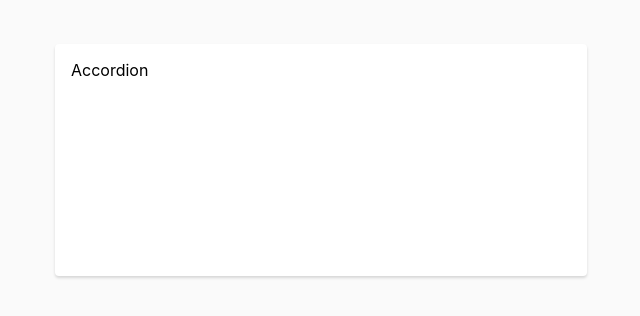
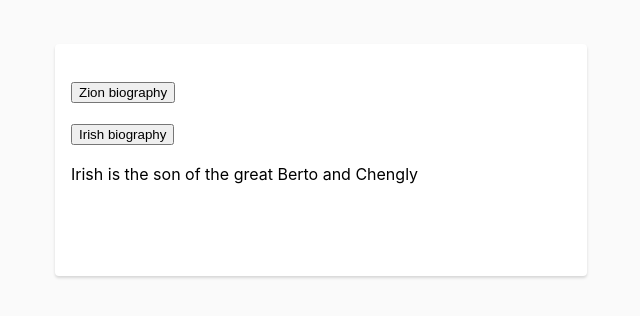
Before and after one commit to denniscual/react-components-a11y, a React (Create React App) app: page / in a window 1280 px wide. Shown: the top 316 px of the page, without its empty margins (319-959 px from the left). Built offline with nearby package versions, Linux system fonts and the light colour scheme.

Commit message:
feat(tabbed-accordion): creating tabbed accordion

```diff
--- a/src/App.tsx
+++ b/src/App.tsx
@@ -1,12 +1,45 @@
 import React from 'react'
 import styles from './App.module.css'
-import { Accordion } from './components/Accordion'
+import { TabbedAccordion } from './components/Accordion'
 
 function App() {
   return (
     <div className={styles.Container}>
       <div className={styles.Content}>
-        <Accordion />
+        <TabbedAccordion activeIdx={1}>
+          <TabbedAccordion.Item idx={0}>
+            <h3>
+              <TabbedAccordion.Button
+                id="accordion-button-zion"
+                aria-controls="accordion-panel-zion"
+              >
+                Zion biography
+              </TabbedAccordion.Button>
+            </h3>
+            <TabbedAccordion.Panel
+              id="accordion-panel-zion"
+              aria-labelledby="accordion-button-zion"
+            >
+              <p>Zion is the son of the great Irish and Dennis</p>
+            </TabbedAccordion.Panel>
+          </TabbedAccordion.Item>
+          <TabbedAccordion.Item idx={1}>
+            <h3>
+              <TabbedAccordion.Button
+                id="accordion-button-irish"
+                aria-controls="accordion-panel-irish"
+              >
+                Irish biography
+              </TabbedAccordion.Button>
+            </h3>
+            <TabbedAccordion.Panel
+              id="accordion-panel-irish"
+              aria-labelledby="accordion-button-irish"
+            >
+              <p>Irish is the son of the great Berto and Chengly</p>
+            </TabbedAccordion.Panel>
+          </TabbedAccordion.Item>
+        </TabbedAccordion>
       </div>
     </div>
   )
--- a/src/components/Accordion.tsx
+++ b/src/components/Accordion.tsx
@@ -1,8 +1,108 @@
 import React from 'react'
 import styles from './Accordion.module.css'
 
-function Accordion() {
-  return <div>Accordion</div>
+/**
+ * This module must expose a single Object which has Components `Group`, `Item`, `Button`, and `Panel`.
+ *
+ * `Group` returns a `div` element without a role and has Accordion Context.
+ * */
+
+/**
+ * What we gonna do is to have 2 types of Accordion. The "tabbed" and "multiselect".
+ * */
+
+/**
+ * WAI-ARIA Accordion specs - https://www.w3.org/TR/wai-aria-practices-1.2/#accordion
+ * */
+
+// ---------------------------------------- //
+// ---------------------------------------- //
+// Tabbed
+// -----------------------------------------//
+// -----------------------------------------//
+
+const TabbedAccordionContext = React.createContext<
+  [number, React.Dispatch<React.SetStateAction<number>>] | undefined
+>(undefined)
+
+function useTabbedAccordionCtx() {
+  const ctx = React.useContext(TabbedAccordionContext)
+  if (typeof ctx === 'undefined') {
+    throw new Error(
+      `Consuming "TabbedAccordionContext" outside its "Provider" can lead to error.`
+    )
+  }
+  return ctx
 }
 
-export { Accordion }
+const AccordionItemContext = React.createContext<number | undefined>(undefined)
+
+function useAccordionItemCtx() {
+  const ctx = React.useContext(AccordionItemContext)
+  if (typeof ctx === 'undefined') {
+    throw new Error(
+      `Consuming "AccordionItemContext" outside its "Provider" can lead to error.`
+    )
+  }
+  return ctx
+}
+
+type AccordionItemProps = React.PropsWithChildren<{ idx: number }>
+
+function AccordionItem({ idx, children }: AccordionItemProps) {
+  return (
+    <AccordionItemContext.Provider value={idx}>
+      {children}
+    </AccordionItemContext.Provider>
+  )
+}
+
+function AccordionButton(props: JSX.IntrinsicElements['button']) {
+  const accordionItemCtx = useAccordionItemCtx()
+  const [activeIdx, setActiveIdx] = useTabbedAccordionCtx()
+
+  const isActive = accordionItemCtx === activeIdx
+
+  function handleClick() {
+    setActiveIdx(accordionItemCtx)
+  }
+
+  return (
+    <button
+      {...props}
+      onClick={handleClick}
+      aria-expanded={isActive}
+      aria-disabled={isActive}
+    />
+  )
+}
+
+function AccordionPanel(props: JSX.IntrinsicElements['div']) {
+  const accordionItemCtx = useAccordionItemCtx()
+  const [activeIdx] = useTabbedAccordionCtx()
+
+  return (
+    <div role="region" {...props} hidden={accordionItemCtx !== activeIdx} />
+  )
+}
+
+function TabbedAccordion({
+  activeIdx = 0,
+  children,
+  ...otherProps
+}: {
+  activeIdx?: number
+} & JSX.IntrinsicElements['div']) {
+  const accordionState = React.useState(activeIdx)
+  return (
+    <TabbedAccordionContext.Provider value={accordionState}>
+      <div {...otherProps}>{children}</div>
+    </TabbedAccordionContext.Provider>
+  )
+}
+
+TabbedAccordion.Item = AccordionItem
+TabbedAccordion.Button = AccordionButton
+TabbedAccordion.Panel = AccordionPanel
+
+export { TabbedAccordion }
```
